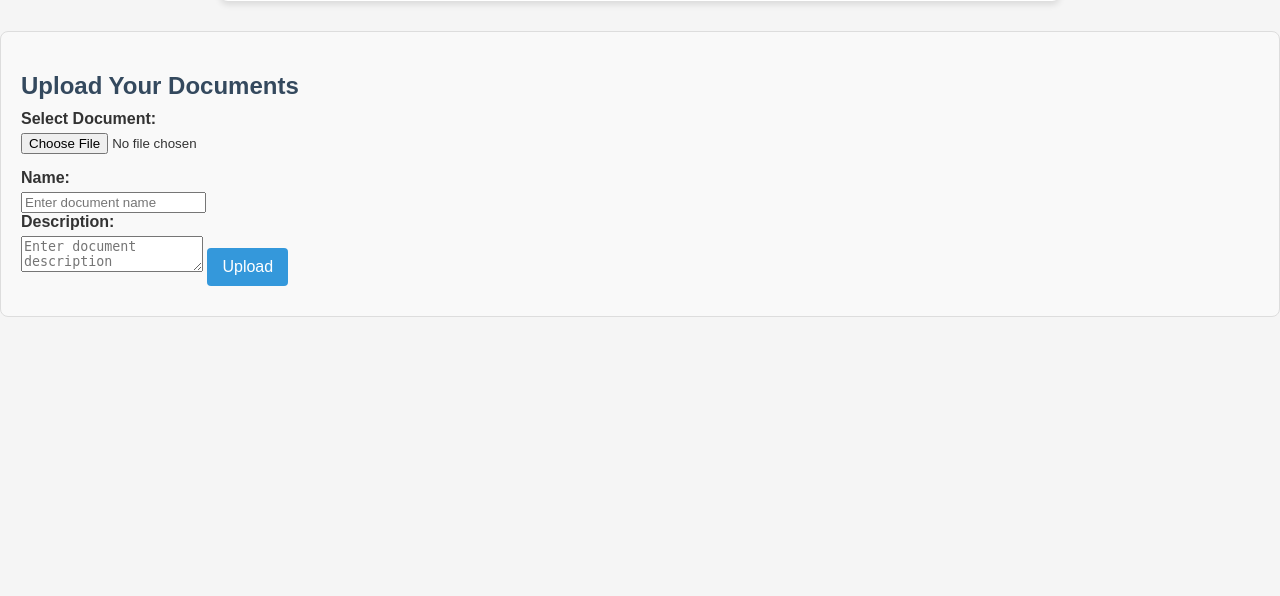
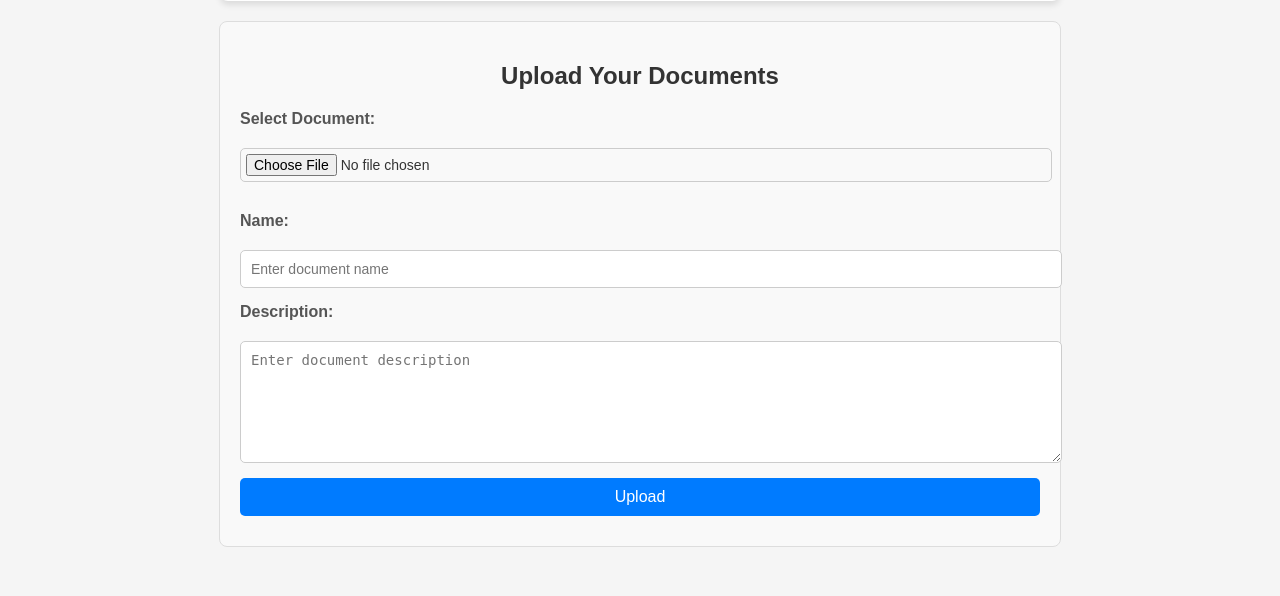
Before and after one commit to zayedu/ChainedSimple, a Flask app: template templates/dashboard.html in a window 1280 px wide. Shown: the part 204-800 px from the top of the page. Run offline with Flask 3, Linux system fonts and the light colour scheme; the template is opened without the code that fills it, so the values that code supplies are empty.

Commit message:
added styling to upload

```diff
--- a/static/css/dashboard-styles.css
+++ b/static/css/dashboard-styles.css
@@ -131,3 +131,83 @@ input[type="file"] {
         text-align: left;
     }
 }
+
+
+/* General container styling */
+.upload-section {
+    margin-top: 30px;
+    padding: 20px;
+    border: 1px solid #ddd;
+    border-radius: 8px;
+    background-color: #f9f9f9;
+    max-width: 800px;  /* Match the width of the .container */
+    margin: 20px auto;  /* Center the section within the container */
+}
+
+/* Header styling */
+.upload-section h2 {
+    color: #333;
+    font-size: 24px;
+    margin-bottom: 20px;
+    text-align: center;
+}
+
+/* Form styling */
+.upload-section form {
+    display: flex;
+    flex-direction: column;
+    gap: 15px;
+}
+
+/* Label styling */
+.upload-section label {
+    font-weight: bold;
+    color: #555;
+    margin-bottom: 5px;
+}
+
+/* Input field styling */
+.upload-section input[type="text"],
+.upload-section input[type="file"],
+.upload-section textarea {
+    width: 100%;
+    padding: 10px;
+    border: 1px solid #ccc;
+    border-radius: 5px;
+    font-size: 14px;
+}
+
+/* File input styling */
+.upload-section input[type="file"] {
+    padding: 5px;
+}
+
+/* Textarea styling */
+.upload-section textarea {
+    min-height: 100px;
+    resize: vertical;
+}
+
+/* Submit button styling */
+.upload-section button {
+    padding: 10px 15px;
+    background-color: #007BFF;
+    color: #fff;
+    border: none;
+    border-radius: 5px;
+    font-size: 16px;
+    cursor: pointer;
+    transition: background-color 0.3s;
+}
+
+.upload-section button:hover {
+    background-color: #0056b3;
+}
+
+/* Status message styling */
+.upload-section #upload-status {
+    margin-top: 10px;
+    font-size: 14px;
+    color: #777;
+    text-align: center;
+}
```
